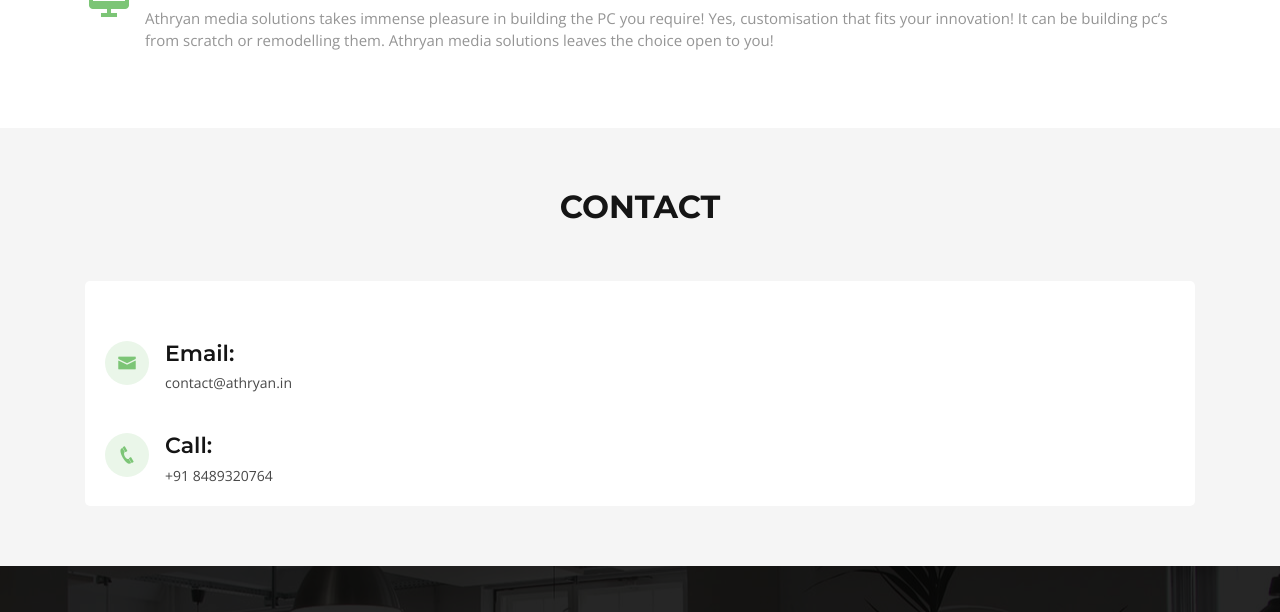
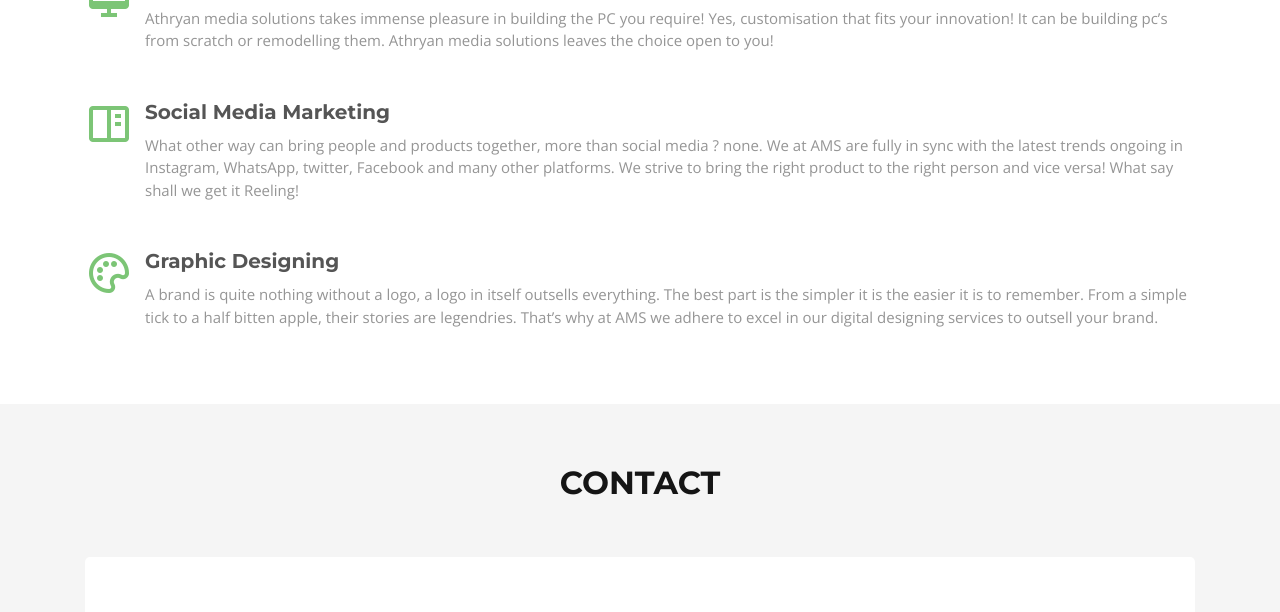
Before and after one commit to thayagovzig/website, a plain HTML site: page index.html in a window 1280 px wide. Shown: the part 2626-3238 px from the top of the page. Drawn offline with nearby package versions, Linux system fonts and the light colour scheme; a script that the page names is missing.

Commit message:
Update index.html

```diff
--- a/index.html
+++ b/index.html
@@ -147,6 +147,16 @@
               <h4>Personal computers</h4>
               <p>Athryan media solutions takes immense pleasure in building the PC you require! Yes, customisation that fits your innovation! It can be building pc’s from scratch or remodelling them. Athryan media solutions leaves the choice open to you!</p>
             </div>
+            <div class="icon-box mt-5" data-aos="fade-up" data-aos-delay="300">
+              <i class="bx bx-book-content"></i>
+              <h4>Social Media Marketing</h4>
+              <p>What other way can bring people and products together, more than social media ? none. We at AMS are fully in sync with the latest trends ongoing in Instagram, WhatsApp, twitter, Facebook and many other platforms. We strive to bring the right product to the right person and vice versa! What say shall we get it Reeling!</p>
+            </div>
+            <div class="icon-box mt-5" data-aos="fade-up" data-aos-delay="300">
+              <i class="bx bx-palette"></i>
+              <h4>Graphic Designing</h4>
+              <p>A brand is quite nothing without a logo, a logo in itself outsells everything. The best part is the simpler it is the easier it is to remember. From a simple tick to a half bitten apple, their stories are legendries. That’s why at AMS we adhere to excel in our digital designing services to outsell your brand. </p>
+            </div>
           </div>
 
         </div>
```
